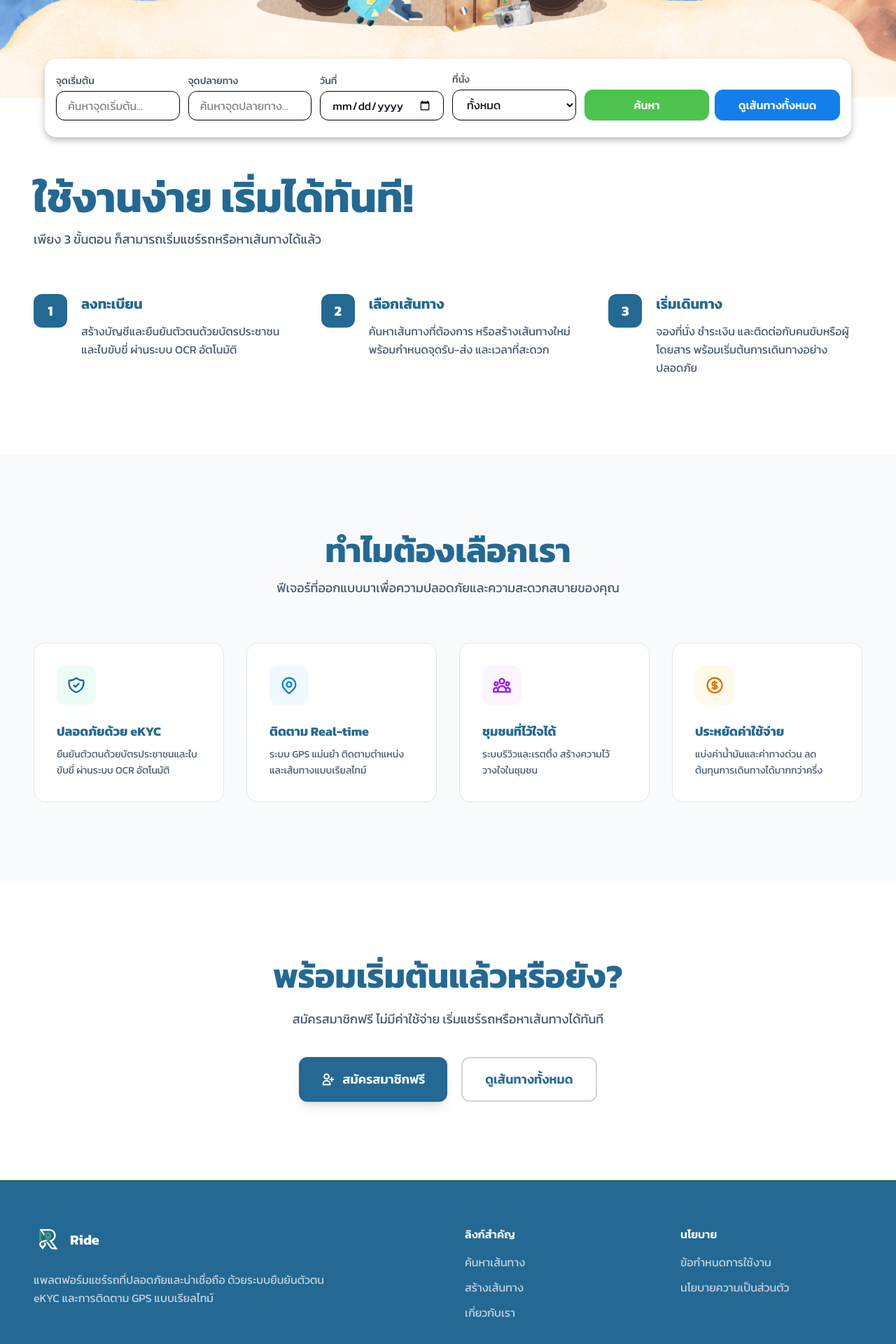
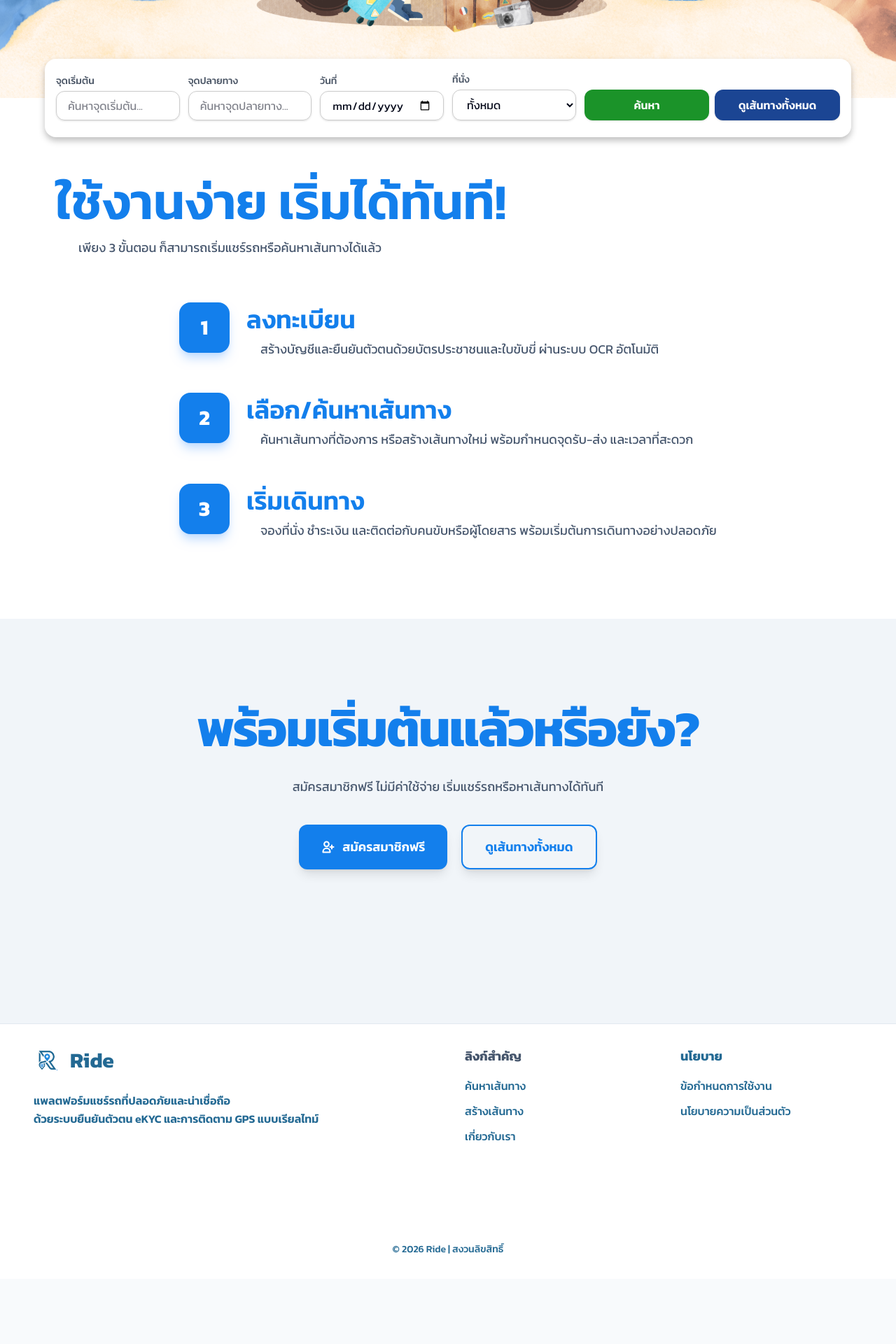
Before and after one commit to kriangkraiii/SprintSE_Group4_4, a Nuxt app in the folder DriveToSurviveWebApp/client/: page / in a window 1280 px wide. Shown: the part 620-2540 px from the top of the page at 70% size. After the commit the page ends 2447 px from the top, so only its background shows below. Built offline with nearby package versions, Linux system fonts and the light colour scheme.

Commit message:
home page doneหลือปุ่ม ค้นหา ดูเส้นทางทั้งหมด ยังใช้งานไม่ได้)

```diff
--- a/DriveToSurviveWebApp/client/pages/index.vue
+++ b/DriveToSurviveWebApp/client/pages/index.vue
@@ -43,20 +43,20 @@
 
           <!-- Trust Indicators -->
           <div class="flex flex-wrap items-center gap-8 w-full">
-            <div class="flex items-center gap-2 text-slate-300">
-              <svg class="w-5 h-5 text-white" fill="currentColor" viewBox="0 0 20 20">
+            <div class="flex items-center gap-2 text-white">
+              <svg class="w-5 h-5 text-white" fill="currentColor" viewBox="0 0 20 20 shadow-lg">
                 <path fill-rule="evenodd" d="M10 18a8 8 0 100-16 8 8 0 000 16zm3.707-9.293a1 1 0 00-1.414-1.414L9 10.586 7.707 9.293a1 1 0 00-1.414 1.414l2 2a1 1 0 001.414 0l4-4z" clip-rule="evenodd" />
               </svg>
               <span class="text-sm">ปลอดภัยทุกการเดินทาง ด้วยการยืนยันตัวตนก่อนใช้งาน</span>
             </div>
-            <div class="flex items-center gap-2 text-slate-300">
-              <svg class="w-5 h-5 text-white" fill="currentColor" viewBox="0 0 20 20">
+            <div class="flex items-center gap-2 text-white">
+              <svg class="w-5 h-5 text-white" fill="currentColor" viewBox="0 0 20 20 shadow-lg">
                 <path fill-rule="evenodd" d="M10 18a8 8 0 100-16 8 8 0 000 16zm3.707-9.293a1 1 0 00-1.414-1.414L9 10.586 7.707 9.293a1 1 0 00-1.414 1.414l2 2a1 1 0 001.414 0l4-4z" clip-rule="evenodd" />
               </svg>
               <span class="text-sm">ติดตามการเดินทางแบบเรียลไทม์ด้วยระบบระบุตำแหน่งที่แม่นยำ</span>
             </div>
-            <div class="flex items-center gap-2 text-slate-300">
-              <svg class="w-5 h-5 text-white" fill="currentColor" viewBox="0 0 20 20">
+            <div class="flex items-center gap-2 text-white">
+              <svg class="w-5 h-5 text-white" fill="currentColor" viewBox="0 0 20 20 shadow-lg">
                 <path fill-rule="evenodd" d="M10 18a8 8 0 100-16 8 8 0 000 16zm3.707-9.293a1 1 0 00-1.414-1.414L9 10.586 7.707 9.293a1 1 0 00-1.414 1.414l2 2a1 1 0 001.414 0l4-4z" clip-rule="evenodd" />
               </svg>
               <span class="text-sm">ประหยัดค่าใช้จ่าย และลดภาระสิ่งแวดล้อม</span>
@@ -75,7 +75,7 @@
       <input
         type="text"
         placeholder="ค้นหาจุดเริ่มต้น..."
-        class="w-full mt-1 px-4 py-2 rounded-xl border shadow-sm focus:outline-none focus:ring-2 focus:ring-blue-400"
+        class="w-full mt-1 px-4 py-2 rounded-xl border border-[#CCCCCC] shadow-sm focus:outline-none focus:ring-2 focus:ring-blue-400"
       />
     </div>
 
@@ -85,7 +85,7 @@
       <input
         type="text"
         placeholder="ค้นหาจุดปลายทาง..."
-        class="w-full mt-1 px-4 py-2 rounded-xl border shadow-sm focus:outline-none focus:ring-2 focus:ring-blue-400"
+        class="w-full mt-1 px-4 py-2 rounded-xl border border-[#CCCCCC] shadow-sm focus:outline-none focus:ring-2 focus:ring-blue-400"
       />
     </div>
 
@@ -94,7 +94,7 @@
       <label class="text-sm font-medium text-gray-600">วันที่</label>
       <input
         type="date"
-        class="w-full mt-1 px-4 py-2 rounded-xl border shadow-sm focus:outline-none focus:ring-2 focus:ring-blue-400"
+        class="w-full mt-1 px-4 py-2 rounded-xl border border-[#CCCCCC] shadow-sm focus:outline-none focus:ring-2 focus:ring-blue-400"
       />
     </div>
 
@@ -102,7 +102,7 @@
     <div>
       <label class="text-sm font-medium text-gray-600">ที่นั่ง</label>
       <select
-        class="w-full mt-1 px-4 py-2 rounded-xl border shadow-sm focus:outline-none focus:ring-2 focus:ring-blue-400"
+        class="w-full mt-1 px-4 py-2 rounded-xl border border-[#CCCCCC] shadow-sm focus:outline-none focus:ring-2 focus:ring-blue-400"
       >
         <option>ทั้งหมด</option>
         <option>1</option>
@@ -114,10 +114,10 @@
 
     <!-- ปุ่ม -->
     <div class="flex gap-2 col-span-2">
-      <button class="flex-1 bg-[#4EC24F] hover:bg-green-600 text-white font-semibold py-2.5 rounded-xl shadow">
+      <button class="flex-1 bg-[#1B9329] hover:bg-green-600 text-white font-semibold py-2.5 rounded-xl shadow">
         ค้นหา
       </button>
-      <button class="flex-1 bg-[#137FEC] hover:bg-[#236993] text-white font-semibold py-2.5 rounded-xl shadow">
+      <button class="flex-1 bg-[#1B4593] hover:bg-[#137FEC] text-white font-semibold py-2.5 rounded-xl shadow">
         ดูเส้นทางทั้งหมด
       </button>
     </div>
@@ -130,28 +130,28 @@
 
     <!-- How It Works -->
     <section class="py-20 bg-white sm:py-24 lg:py-28">
-      <div class="px-6 mx-auto max-w-7xl sm:px-8 lg:px-12">
-        <div class="max-w-2xl mb-16">
-          <h2 class="text-3xl font-bold text-[#236993] font-heading sm:text-4xl lg:text-6xl mb-4">
+      <div class="px-20 mx-auto max-w-7xl">
+        <div class="max-w-3xl mb-16 text-left">
+          <h2 class="text-3xl font-semibold text-[#137FEC] font-heading sm:text-5xl lg:text-7xl mb-4">
             ใช้งานง่าย เริ่มได้ทันที!
           </h2>
-          <p class="text-lg text-slate-600">
-            เพียง 3 ขั้นตอน ก็สามารถเริ่มแชร์รถหรือหาเส้นทางได้แล้ว
+          <p class="text-lg text-slate-600 pl-8">
+            เพียง 3 ขั้นตอน ก็สามารถเริ่มแชร์รถหรือค้นหาเส้นทางได้แล้ว
           </p>
         </div>
 
-        <div class="grid gap-8 lg:grid-cols-3 lg:gap-12">
+        <div class="max-w-3xl mx-auto space-y-12">
           <!-- Step 1 -->
           <div class="relative">
-            <div class="flex items-start gap-5">
+            <div class="flex items-start gap-6">
               <div class="flex-shrink-0">
-                <div class="flex items-center justify-center w-12 h-12 rounded-xl bg-[#236993] text-white font-bold text-xl">
+                <div class="flex items-center justify-center w-18 h-18 rounded-2xl bg-[#137FEC] text-white font-bold text-3xl shadow-lg shadow-blue-200">
                   1
                 </div>
               </div>
-              <div>
-                <h3 class="text-xl font-bold text-[#236993] mb-3 font-heading">ลงทะเบียน</h3>
-                <p class="text-slate-600 leading-relaxed">
+              <div class="pt-1">
+                <h3 class="text-4xl font-semibold text-[#137FEC] mb-2 font-heading">ลงทะเบียน</h3>
+                <p class="text-slate-600 leading-relaxed text-lg ml-5">
                   สร้างบัญชีและยืนยันตัวตนด้วยบัตรประชาชนและใบขับขี่ ผ่านระบบ OCR อัตโนมัติ
                 </p>
               </div>
@@ -160,15 +160,15 @@
 
           <!-- Step 2 -->
           <div class="relative">
-            <div class="flex items-start gap-5">
+            <div class="flex items-start gap-6">
               <div class="flex-shrink-0">
-                <div class="flex items-center justify-center w-12 h-12 rounded-xl bg-[#236993] text-white font-bold text-xl">
+                <div class="flex items-center justify-center w-18 h-18 rounded-2xl bg-[#137FEC] text-white font-bold text-3xl shadow-lg shadow-blue-200">
                   2
                 </div>
               </div>
-              <div>
-                <h3 class="text-xl font-bold text-[#236993] mb-3 font-heading">เลือกเส้นทาง</h3>
-                <p class="text-slate-600 leading-relaxed">
+              <div class="pt-1">
+                <h3 class="text-4xl font-semibold text-[#137FEC] mb-2 font-heading">เลือก/ค้นหาเส้นทาง</h3>
+                <p class="text-slate-600 leading-relaxed text-lg ml-5">
                   ค้นหาเส้นทางที่ต้องการ หรือสร้างเส้นทางใหม่ พร้อมกำหนดจุดรับ-ส่ง และเวลาที่สะดวก
                 </p>
               </div>
@@ -177,15 +177,15 @@
 
           <!-- Step 3 -->
           <div class="relative">
-            <div class="flex items-start gap-5">
+            <div class="flex items-start gap-6">
               <div class="flex-shrink-0">
-                <div class="flex items-center justify-center w-12 h-12 rounded-xl bg-[#236993] text-white font-bold text-xl">
+                <div class="flex items-center justify-center w-18 h-18 rounded-2xl bg-[#137FEC] text-white font-bold text-3xl shadow-lg shadow-blue-200">
                   3
                 </div>
               </div>
-              <div>
-                <h3 class="text-xl font-bold text-[#236993] mb-3 font-heading">เริ่มเดินทาง</h3>
-                <p class="text-slate-600 leading-relaxed">
+              <div class="pt-1">
+                <h3 class="text-4xl font-semibold text-[#137FEC] mb-2 font-heading">เริ่มเดินทาง</h3>
+                <p class="text-slate-600 leading-relaxed text-lg ml-5">
                   จองที่นั่ง ชำระเงิน และติดต่อกับคนขับหรือผู้โดยสาร พร้อมเริ่มต้นการเดินทางอย่างปลอดภัย
                 </p>
               </div>
@@ -195,80 +195,10 @@
       </div>
     </section>
 
-    <!-- Features -->
-    <section class="py-20 bg-slate-50 sm:py-24 lg:py-28">
-      <div class="px-6 mx-auto max-w-7xl sm:px-8 lg:px-12">
-        <div class="max-w-2xl mb-16 text-center mx-auto">
-          <h2 class="text-3xl font-bold text-[#236993] font-heading sm:text-4xl lg:text-5xl mb-4">
-            ทำไมต้องเลือกเรา
-          </h2>
-          <p class="text-lg text-slate-600">
-            ฟีเจอร์ที่ออกแบบมาเพื่อความปลอดภัยและความสะดวกสบายของคุณ
-          </p>
-        </div>
-
-        <div class="grid gap-8 md:grid-cols-2 lg:grid-cols-4">
-          <!-- Feature 1 -->
-          <div class="p-8 bg-white rounded-2xl border border-slate-200 hover:border-[#236993]/20 hover:shadow-lg transition-all duration-300">
-            <div class="flex items-center justify-center w-14 h-14 mb-6 rounded-xl bg-emerald-50">
-              <svg class="w-7 h-7 text-[#236993]" fill="none" stroke="currentColor" viewBox="0 0 24 24" stroke-width="2">
-                <path stroke-linecap="round" stroke-linejoin="round" d="M9 12l2 2 4-4m5.618-4.016A11.955 11.955 0 0112 2.944a11.955 11.955 0 01-8.618 3.04A12.02 12.02 0 003 9c0 5.591 3.824 10.29 9 11.622 5.176-1.332 9-6.03 9-11.622 0-1.042-.133-2.052-.382-3.016z" />
-              </svg>
-            </div>
-            <h3 class="text-lg font-bold text-[#236993] mb-2 font-heading">ปลอดภัยด้วย eKYC</h3>
-            <p class="text-slate-600 text-sm leading-relaxed">
-              ยืนยันตัวตนด้วยบัตรประชาชนและใบขับขี่ ผ่านระบบ OCR อัตโนมัติ
-            </p>
-          </div>
-
-          <!-- Feature 2 -->
-          <div class="p-8 bg-white rounded-2xl border border-slate-200 hover:border-[#236993]/20 hover:shadow-lg transition-all duration-300">
-            <div class="flex items-center justify-center w-14 h-14 mb-6 rounded-xl bg-sky-50">
-              <svg class="w-7 h-7 text-sky-600" fill="none" stroke="currentColor" viewBox="0 0 24 24" stroke-width="2">
-                <path stroke-linecap="round" stroke-linejoin="round" d="M17.657 16.657L13.414 20.9a1.998 1.998 0 01-2.827 0l-4.244-4.243a8 8 0 1111.314 0z" />
-                <path stroke-linecap="round" stroke-linejoin="round" d="M15 11a3 3 0 11-6 0 3 3 0 016 0z" />
-              </svg>
-            </div>
-            <h3 class="text-lg font-bold text-[#236993] mb-2 font-heading">ติดตาม Real-time</h3>
-            <p class="text-slate-600 text-sm leading-relaxed">
-              ระบบ GPS แม่นยำ ติดตามตำแหน่งและเส้นทางแบบเรียลไทม์
-            </p>
-          </div>
-
-          <!-- Feature 3 -->
-          <div class="p-8 bg-white rounded-2xl border border-slate-200 hover:border-[#236993]/20 hover:shadow-lg transition-all duration-300">
-            <div class="flex items-center justify-center w-14 h-14 mb-6 rounded-xl bg-purple-50">
-              <svg class="w-7 h-7 text-purple-600" fill="none" stroke="currentColor" viewBox="0 0 24 24" stroke-width="2">
-                <path stroke-linecap="round" stroke-linejoin="round" d="M17 20h5v-2a3 3 0 00-5.356-1.857M17 20H7m10 0v-2c0-.656-.126-1.283-.356-1.857M7 20H2v-2a3 3 0 015.356-1.857M7 20v-2c0-.656.126-1.283.356-1.857m0 0a5.002 5.002 0 019.288 0M15 7a3 3 0 11-6 0 3 3 0 016 0zm6 3a2 2 0 11-4 0 2 2 0 014 0zM7 10a2 2 0 11-4 0 2 2 0 014 0z" />
-              </svg>
-            </div>
-            <h3 class="text-lg font-bold text-[#236993] mb-2 font-heading">ชุมชนที่ไว้ใจได้</h3>
-            <p class="text-slate-600 text-sm leading-relaxed">
-              ระบบรีวิวและเรตติ้ง สร้างความไว้วางใจในชุมชน
-            </p>
-          </div>
-
-          <!-- Feature 4 -->
-          <div class="p-8 bg-white rounded-2xl border border-slate-200 hover:border-[#236993]/20 hover:shadow-lg transition-all duration-300">
-            <div class="flex items-center justify-center w-14 h-14 mb-6 rounded-xl bg-amber-50">
-              <svg class="w-7 h-7 text-amber-600" fill="none" stroke="currentColor" viewBox="0 0 24 24" stroke-width="2">
-                <path stroke-linecap="round" stroke-linejoin="round" d="M12 8c-1.657 0-3 .895-3 2s1.343 2 3 2 3 .895 3 2-1.343 2-3 2m0-8c1.11 0 2.08.402 2.599 1M12 8V7m0 1v8m0 0v1m0-1c-1.11 0-2.08-.402-2.599-1M21 12a9 9 0 11-18 0 9 9 0 0118 0z" />
-              </svg>
-            </div>
-            <h3 class="text-lg font-bold text-[#236993] mb-2 font-heading">ประหยัดค่าใช้จ่าย</h3>
-            <p class="text-slate-600 text-sm leading-relaxed">
-              แบ่งค่าน้ำมันและค่าทางด่วน ลดต้นทุนการเดินทางได้มากกว่าครึ่ง
-            </p>
-          </div>
-        </div>
-      </div>
-    </section>
-
-
     <!-- CTA -->
-    <section class="py-20 bg-white sm:py-24 lg:py-28">
+    <section class="pt-10 pb-55 bg-slate-100 sm:pt-24 lg:pt-28">
       <div class="px-6 mx-auto max-w-4xl sm:px-8 lg:px-12 text-center">
-        <h2 class="text-3xl font-bold text-[#236993] font-heading sm:text-4xl lg:text-5xl mb-6">
+        <h2 class="text-5xl font-bold leading-tight tracking-tight text-[#137FEC] font-heading sm:text-6xl lg:text-7xl mb-6">
           พร้อมเริ่มต้นแล้วหรือยัง?
         </h2>
         <p class="text-lg text-slate-600 mb-10 max-w-2xl mx-auto">
@@ -276,14 +206,14 @@
         </p>
         <div class="flex flex-col gap-4 sm:flex-row sm:justify-center sm:gap-5">
           <NuxtLink :to="localePath('/register')"
-            class="inline-flex items-center justify-center gap-2.5 px-8 py-4 text-lg font-semibold text-white transition-all duration-200 rounded-xl bg-[#236993] hover:bg-[#137FEC] shadow-lg hover:shadow-xl">
+            class="inline-flex items-center justify-center gap-2.5 px-8 py-4 text-lg font-semibold text-white transition-all duration-200 rounded-xl bg-[#137FEC] hover:bg-[#2058C0] shadow-lg hover:shadow-xl">
             <svg class="w-5 h-5" fill="none" stroke="currentColor" viewBox="0 0 24 24" stroke-width="2.5">
               <path stroke-linecap="round" stroke-linejoin="round" d="M18 9v3m0 0v3m0-3h3m-3 0h-3m-2-5a4 4 0 11-8 0 4 4 0 018 0zM3 20a6 6 0 0112 0v1H3v-1z" />
             </svg>
             สมัครสมาชิกฟรี
           </NuxtLink>
           <NuxtLink :to="localePath('/findTrip')"
-            class="inline-flex items-center justify-center gap-2.5 px-8 py-4 text-lg font-semibold text-[#236993] transition-all duration-200 border-2 rounded-xl border-slate-300 hover:border-[#236993] hover:bg-slate-50">
+            class="inline-flex items-center justify-center gap-2.5 px-8 py-4 text-lg font-semibold text-[#137FEC] transition-all duration-200 border-2 rounded-xl border-[#137FEC] hover:bg-slate-200 hover:text-[#137FEC] shadow-lg">
             ดูเส้นทางทั้งหมด
           </NuxtLink>
         </div>
@@ -291,41 +221,42 @@
     </section>
 
     <!-- Footer -->
-    <footer class="py-16 bg-[#236993] border-t border-emerald-800">
+    <footer class="py-8 bg-white border-t border-slate-200">
       <div class="px-6 mx-auto max-w-7xl sm:px-8 lg:px-12">
         <div class="grid gap-12 md:grid-cols-4">
           <div class="md:col-span-2">
             <div class="flex items-center gap-3 mb-6">
               <div class="flex items-center justify-center w-10 h-10 rounded-lg ">
-                <img src="/Ride2.png" alt="Ride Logo" class="h-8 w-auto object-contain" />
+                <img src="/Ride.png" alt="Ride Logo" class="h-8 w-auto object-contain" />
               </div>
-              <span class="text-xl font-bold text-white font-heading">Ride</span>
+              <span class="text-3xl font-bold text-[#236993] font-heading">Ride</span>
             </div>
-            <p class="text-slate-300 max-w-md mb-6 leading-relaxed">
-              แพลตฟอร์มแชร์รถที่ปลอดภัยและน่าเชื่อถือ ด้วยระบบยืนยันตัวตน eKYC และการติดตาม GPS แบบเรียลไทม์
+            <p class="text-[#236993] max-w-md mb-6 leading-relaxed font-semibold">
+              แพลตฟอร์มแชร์รถที่ปลอดภัยและน่าเชื่อถือ<br>
+              ด้วยระบบยืนยันตัวตน eKYC และการติดตาม GPS แบบเรียลไทม์
             </p>
           </div>
 
           <div>
-            <h4 class="mb-4 font-semibold text-white">ลิงก์สำคัญ</h4>
+            <h4 class="mb-4 font-bold text-slate-600 text-lg font-heading">ลิงก์สำคัญ</h4>
             <div class="space-y-3">
-              <NuxtLink :to="localePath('/findTrip')" class="block text-slate-300 hover:text-white transition-colors">ค้นหาเส้นทาง</NuxtLink>
-              <NuxtLink :to="localePath('/createTrip')" class="block text-slate-300 hover:text-white transition-colors">สร้างเส้นทาง</NuxtLink>
-              <NuxtLink :to="localePath('/about')" class="block text-slate-300 hover:text-white transition-colors">เกี่ยวกับเรา</NuxtLink>
+              <NuxtLink :to="localePath('/findTrip')" class="block text-[#236993] hover:text-[#137FEC] transition-colors font-medium">ค้นหาเส้นทาง</NuxtLink>
+              <NuxtLink :to="localePath('/createTrip')" class="block text-[#236993] hover:text-[#137FEC] transition-colors font-medium">สร้างเส้นทาง</NuxtLink>
+              <NuxtLink :to="localePath('/about')" class="block text-[#236993] hover:text-[#137FEC] transition-colors font-medium">เกี่ยวกับเรา</NuxtLink>
             </div>
           </div>
 
           <div>
-            <h4 class="mb-4 font-semibold text-white">นโยบาย</h4>
+            <h4 class="mb-4 font-bold text-[#236993] text-lg font-heading">นโยบาย</h4>
             <div class="space-y-3">
-              <NuxtLink :to="localePath('/terms-of-service')" class="block text-slate-300 hover:text-white transition-colors">ข้อกำหนดการใช้งาน</NuxtLink>
-              <NuxtLink :to="localePath('/privacy')" class="block text-slate-300 hover:text-white transition-colors">นโยบายความเป็นส่วนตัว</NuxtLink>
+              <NuxtLink :to="localePath('/terms-of-service')" class="block text-[#236993] hover:text-[#137FEC] transition-colors font-medium">ข้อกำหนดการใช้งาน</NuxtLink>
+              <NuxtLink :to="localePath('/privacy')" class="block text-[#236993] hover:text-[#137FEC] transition-colors font-medium">นโยบายความเป็นส่วนตัว</NuxtLink>
             </div>
           </div>
         </div>
 
-        <div class="pt-8 mt-12 text-center border-t border-[#10415f]">
-          <p class="text-white">© {{ new Date().getFullYear() }} Ride | สงวนลิขสิทธิ์</p>
+        <div class="pt-20 mt-15 text-center">
+          <p class="text-[#236993] text-sm font-medium">© {{ new Date().getFullYear() }} Ride | สงวนลิขสิทธิ์</p>
         </div>
       </div>
     </footer>
```
